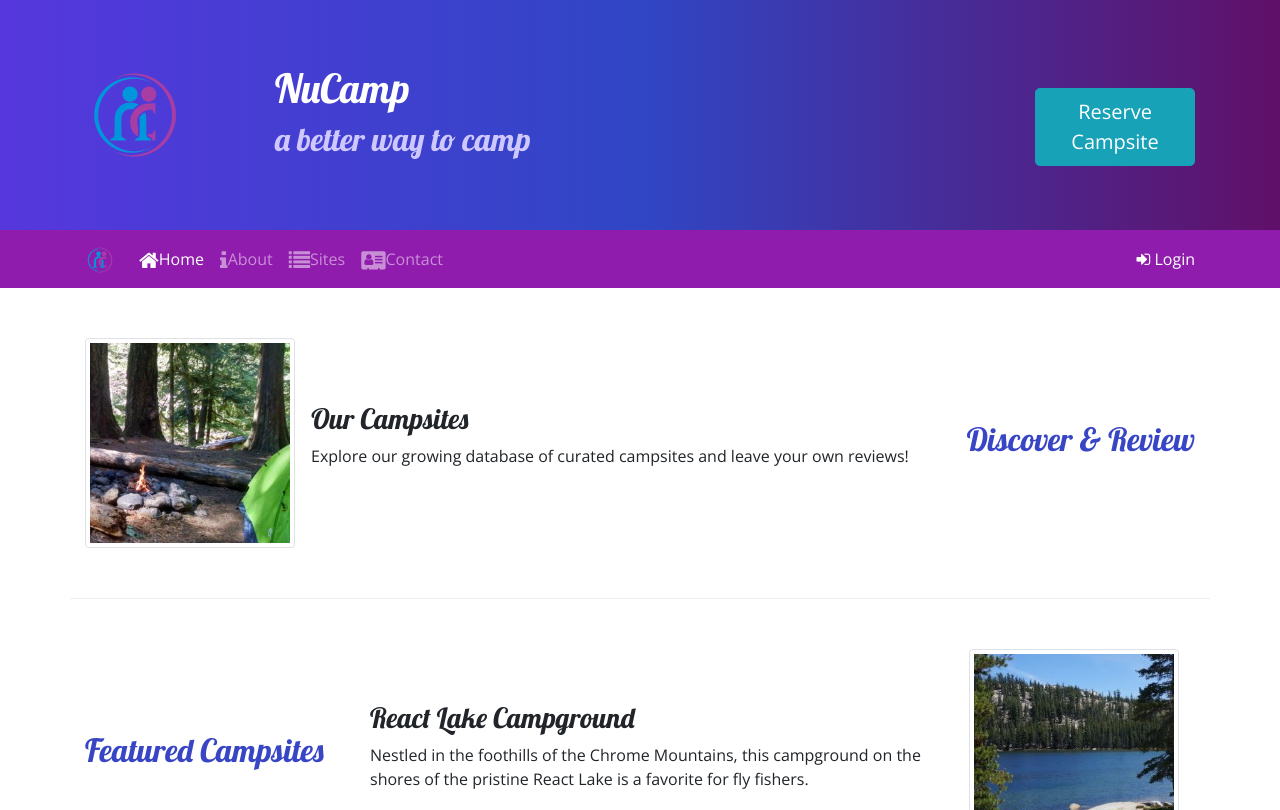
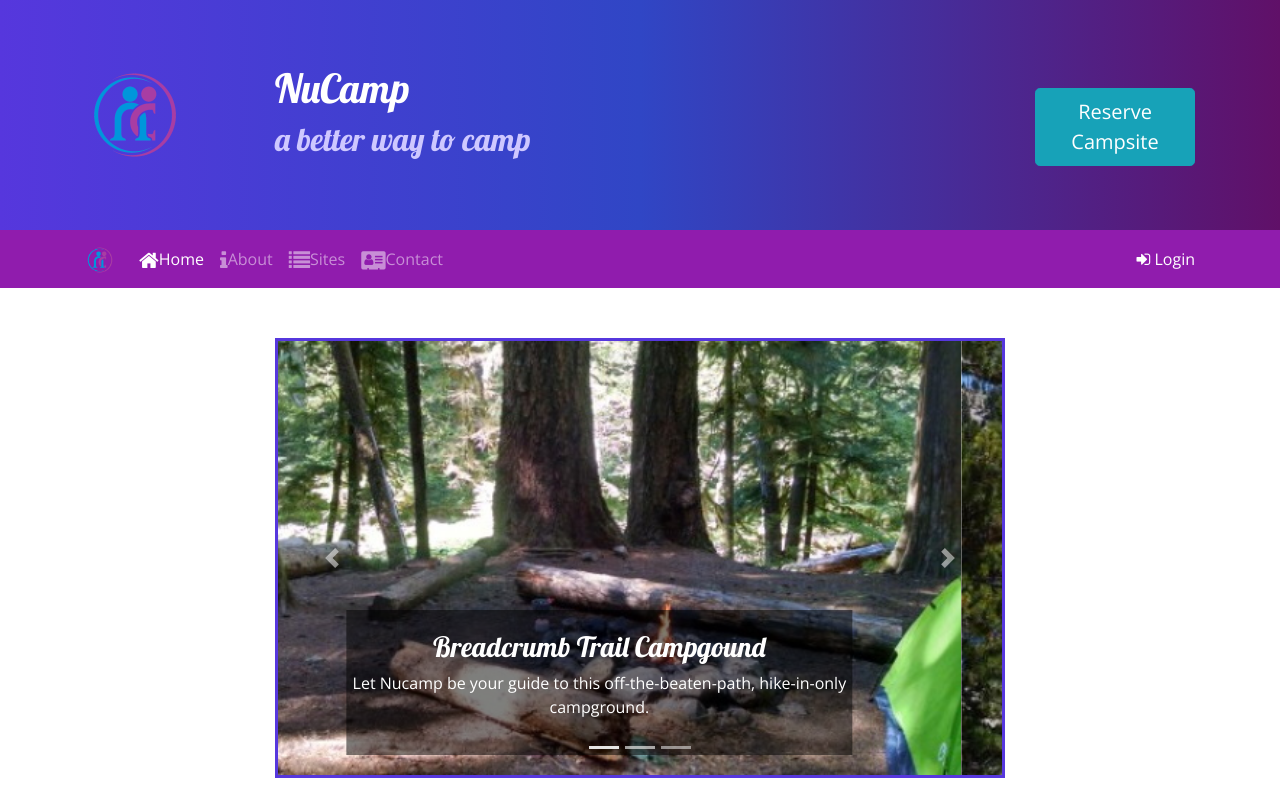
Before and after one commit to ljlinning/NuCamp-Website, a website: page index.html in a window 1280 px wide. Shown: the top 810 px of the page. Drawn offline with nearby package versions, Linux system fonts and the light colour scheme.

Commit message:
carousel

```diff
--- a/css/styles.css
+++ b/css/styles.css
@@ -41,3 +41,11 @@
     border-top: none;
     padding: 10px;
 }
+
+.carousel-caption {
+    background-color: rgba(0,0,0,0.5);
+    }
+
+.carousel {
+    border: solid #5637dd;
+}
--- a/index.html
+++ b/index.html
@@ -97,8 +97,50 @@
     </div>
 
     <div class="container">
-        <div class="row row-content
-        align-items-center">
+        <div class="row row-content">
+            <div class="col-md-8 mx-auto">
+                <div id="homeCarousel" class="carousel slide" data-ride="carousel">
+                    <ol class="carousel-indicators">
+                        <li data-target="#homeCarousel" data-slide-to="0" class="active"></li>
+                        <li data-target="#homeCarousel" data-slide-to="1"></li>
+                        <li data-target="#homeCarousel" data-slide-to="2"></li>
+                    </ol>
+                    <div class="carousel-inner">
+                        <div class="carousel-item active">
+                            <img class="d-block w-100" src="img/breadcrumb-trail.jpg" alt="breadcrum-trail Campground" />
+                            <div class="carousel-caption">
+                                <h3>Breadcrumb Trail Campgound</h3>
+                                <p class="d-none d-sm-block">Let Nucamp be your guide to this off-the-beaten-path, hike-in-only campground.</p>
+                            </div>
+                        </div>
+                        <div class="carousel-item">
+                            <img class="d-block w-100" src="img/react-lake.jpg" alt="React Lake Campground" />
+                            <div class="carousel-caption">
+                                <h3>React Lake Campground</h3>
+                                <p class="d-none d-sm-block">Nestled in the foothills of the Chrome Mountains, this campground on the shores of the pristine React Lake is a favorite for fly fishers.</p>
+                            </div>
+                        </div>
+                        <div class="carousel-item">
+                            <img class="d-block w-100" src="img/chrome-river.jpg" alt="Chrome River Campground" />
+                            <div class="carousel-caption">
+                                <h3>Chrome River Campground</h3>
+                                <p class="d-none d-sm-block">Spend a few sunny days and starry nights beneath a canopy of old-growth firs at this enchanting spot by the Chrome River.</p>
+                            </div>
+                        </div>
+                    </div>
+                    <a class="carousel-control-prev" href="#homeCarousel" role="button" data-slide="prev">
+                        <span class="carousel-control-prev-icon"></span>
+                        <span class="sr-only">Previous</span>
+                    </a>
+                    <a class="carousel-control-next" href="#homeCarousel" role="button" data-slide="next">
+                        <span class="carousel-control-next-icon"></span>
+                        <span class="sr-only">Next</span>
+                    </a>
+                </div>
+            </div>
+        </div>
+            <div class="col-md-8 mx-auto"></div>
+            <div class="row row-content align-items-center">
                 <div class="col-sm-4 order-sm-last col-md-3">
                     <h2 class="text-sm-right">Discover & Review</h2>
                 </div>
```
Lines whose indentation alone changed are shown as unchanged.
